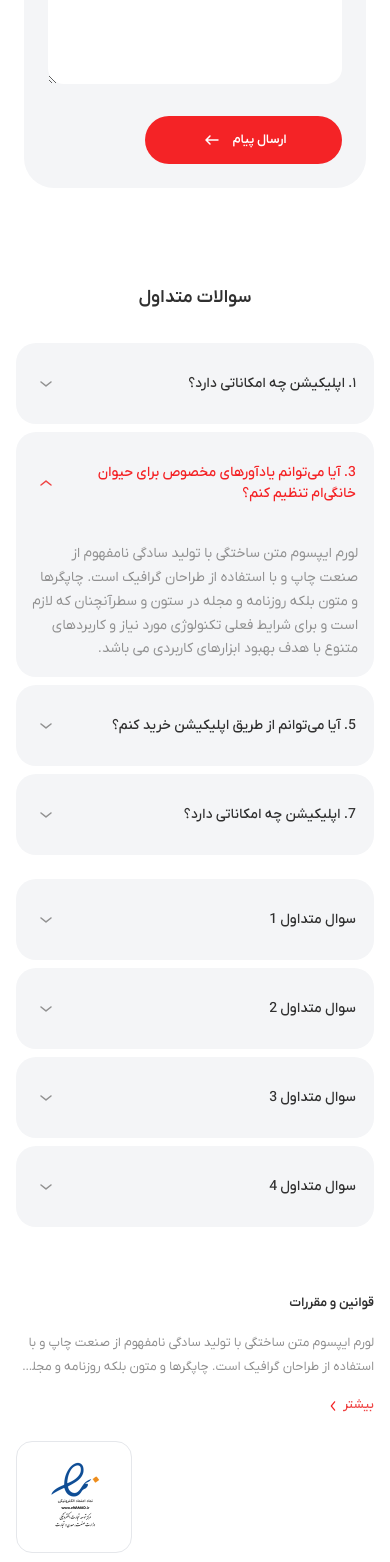
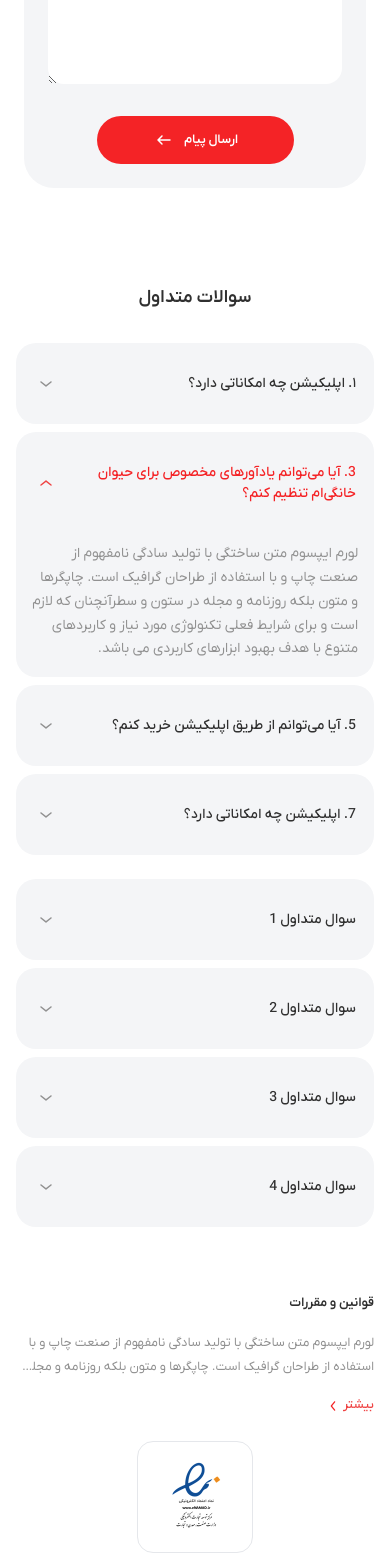
Before and after one commit to ali3529/nestak, a Next.js app: page / in a window 390 px wide. Shown: the part 3086-4648 px from the top of the page. Built offline with nearby package versions, Linux system fonts and the light colour scheme; no server answers.

Commit message:
Fix Issues

```diff
--- a/src/app/landing/components/AppDownload.tsx
+++ b/src/app/landing/components/AppDownload.tsx
@@ -18,7 +18,7 @@ export default function AppDownload({
   // Build dynamic downloads array with API links
   const downloadLinks = [
     directApkLink && {
-      title: "لینک مستقیم اندروید",
+      title: "لینک مستقیم",
       subtitle: "دانلود از",
       icon: "/Icons/solid/download-black.svg",
       href: directApkLink,
--- a/src/app/landing/components/ContactSection.tsx
+++ b/src/app/landing/components/ContactSection.tsx
@@ -214,7 +214,7 @@ export default function ContactSection({ email, phone, address }: ContactSection
                 </div>
               )}
 
-              <div className="flex justify-start">
+              <div className="flex justify-center lg:justify-start">
                 <Button
                   type="submit"
                   title={isSubmitting ? "در حال ارسال..." : "ارسال پیام"}
--- a/src/app/landing/components/FooterSection.tsx
+++ b/src/app/landing/components/FooterSection.tsx
@@ -119,7 +119,7 @@ export default function FooterSection({
           </div>
 
           {/* Quick Access Menu (left on desktop, last on mobile) */}
-          <div className="flex flex-col gap-5 lg:gap-8 justify-between  items-end lg:max-w-[234px]">
+          <div className="flex flex-col gap-5 lg:gap-8 justify-start  items-end lg:max-w-[234px]">
             <p
               className="font-IRANYekanXVF font-semibold leading-normal text-[#f42326] text-[15.25px] text-right w-full whitespace-pre-wrap"
               dir="auto"
--- a/src/app/landing/components/RulesStrip.tsx
+++ b/src/app/landing/components/RulesStrip.tsx
@@ -19,7 +19,7 @@ export default function RulesStrip({ content, enamadLink }: RulesStripProps) {
     <section className="relative w-full px-4 py-8 md:px-8 lg:px-[155px] lg:py-16">
       <div className="mx-auto max-w-[1440px]">
         {/* Main content area */}
-        <div className="flex flex-col-reverse lg:flex-row-reverse gap-6 lg:gap-10 items-end lg:items-start relative">
+        <div className="flex flex-col-reverse lg:flex-row-reverse gap-6 lg:gap-10 items-center lg:items-start relative">
           {/* E-namad Badge */}
           {enamadLink ? (
             <a
--- a/src/services/landingApi.ts
+++ b/src/services/landingApi.ts
@@ -5,7 +5,7 @@ const API_URL = "https://serv.nestak.ir/api/v1/landing";
 export async function fetchLandingData(): Promise<LandingData | null> {
   try {
     const response = await fetch(API_URL, {
-      next: { revalidate: 3600 }, // Cache for 1 hour
+      next: { revalidate: 0 }, // Cache Disable
     });
 
     if (!response.ok) {
```
